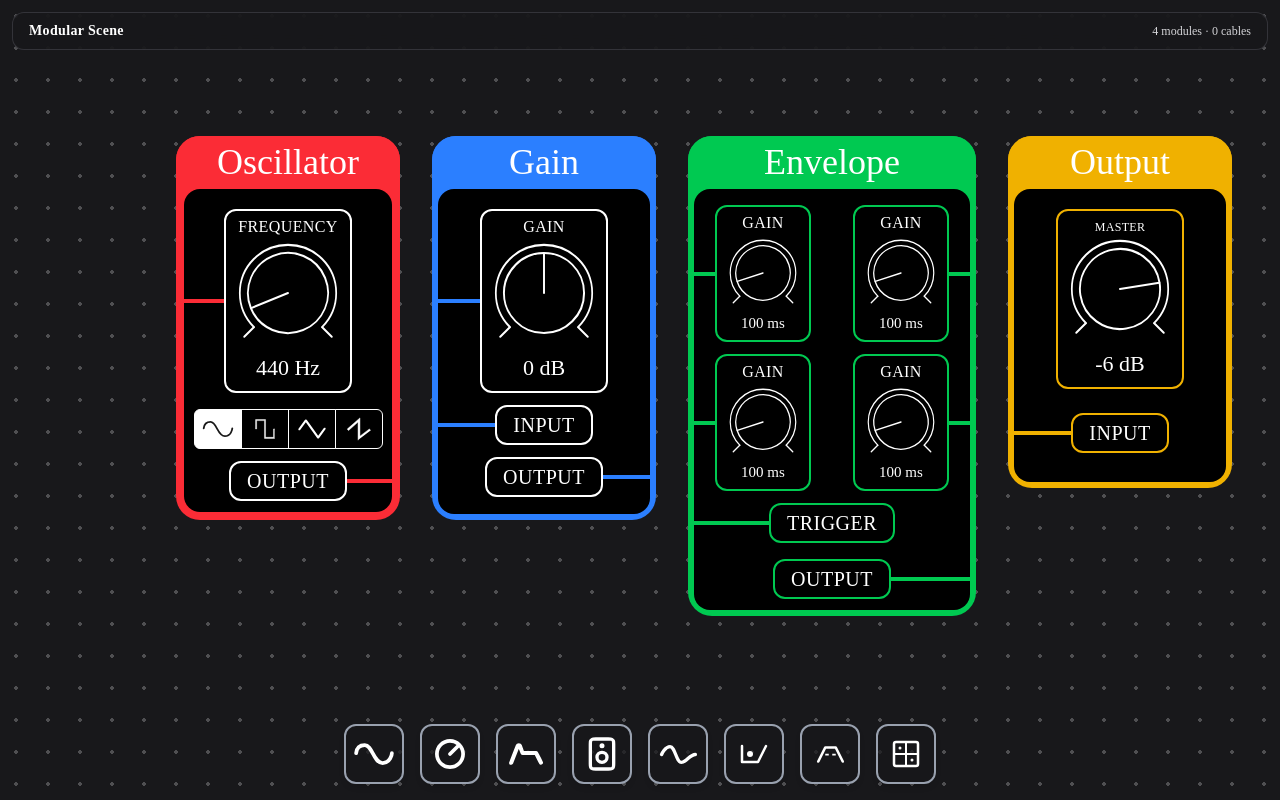
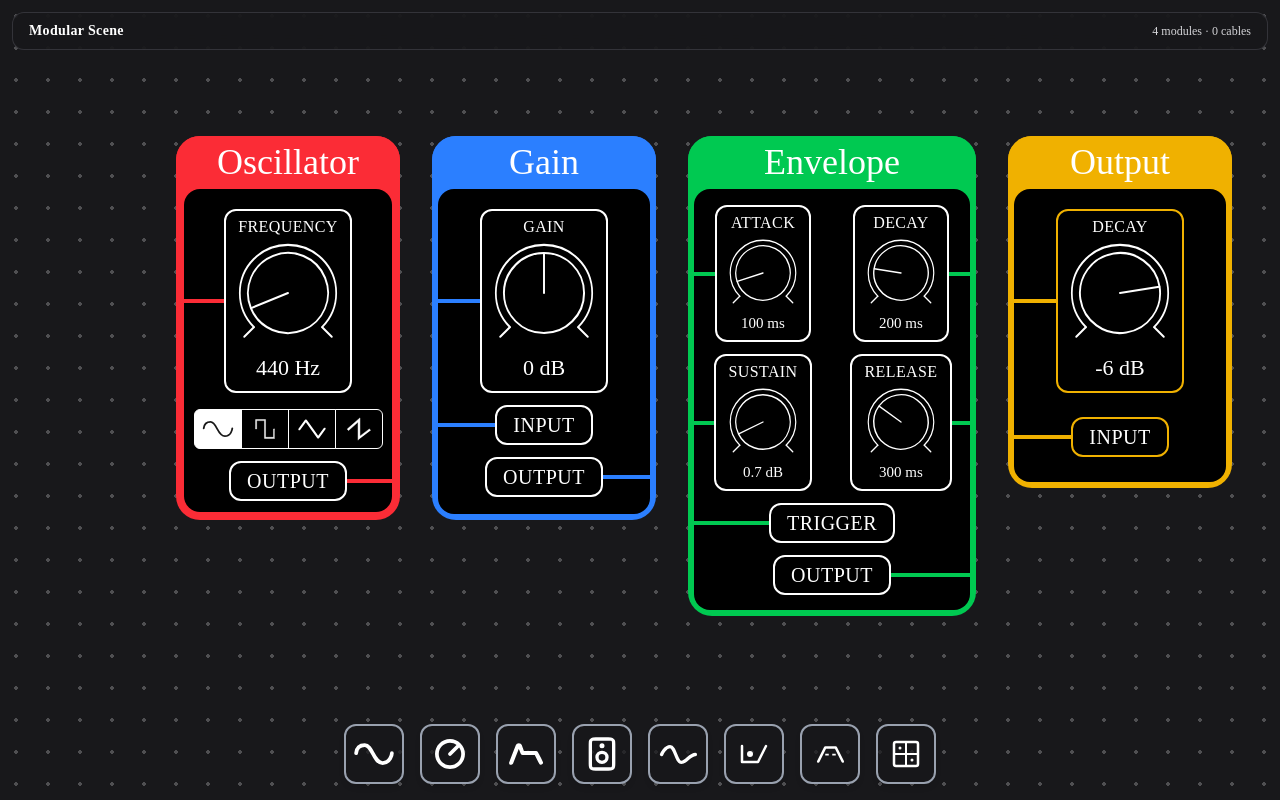
Before and after one commit to gnxrlyqf/synthesizer, a React (Vite) app in the folder canvas/: page / in a window 1280 px wide. Built offline with nearby package versions, Linux system fonts and the light colour scheme; a web font is replaced by a local one.

Commit message:
moved translation logic to another file

```diff
--- a/canvas/src/Interactions/Params.tsx
+++ b/canvas/src/Interactions/Params.tsx
@@ -1,6 +1,6 @@
 import { useConnection } from "../ConnectionContext";
 
-function KnobParam(props: {id: string; name: string; side: "left" | "right"; color: string; children: React.ReactNode}) {
+function KnobParam(props: {id: string; name: string; side: "left" | "right" | "none"; color: string; children: React.ReactNode}) {
   const {mode, id, selectTarget} = useConnection();
   const border = `border-${props.color}`;
   const bg = `bg-${props.color}`;
--- a/canvas/src/Modules/Envelope.tsx
+++ b/canvas/src/Modules/Envelope.tsx
@@ -1,16 +1,23 @@
 import { useEffect, useRef, useState } from "react";
 import Knob from "../Interactions/Knob";
-import { wouldOverlap } from "../Utils/wouldOverlap";
-import { KnobParam } from "../Interactions/Params";
+import { moveModule } from "../Utils/wouldOverlap";
+import { KnobParam, Param } from "../Interactions/Params";
+import type { ModuleProps } from "./Modules";
 
-const GRID_SIZE = 16;
 const MODULE_WIDTH = 288;
 const MODULE_HEIGHT = 480;
 const FRAME_INSET_X = 6;
 const FRAME_INSET_TOP = 8;
 const FRAME_INSET_BOTTOM = 6;
 
-function Envelope(props: {id: string, x: number, y: number, a: number, d: number, s: number, r: number, cameraX: number, cameraY: number}) {
+interface EnvelopeProps extends ModuleProps {
+  a: number;
+  d: number;
+  s: number;
+  r: number;
+}
+
+function Envelope(props: EnvelopeProps) {
   const moduleRef = useRef<HTMLDivElement | null>(null);
   const [position, setPosition] = useState<{ x: number; y: number } | null>({x: props.x, y: props.y});
 
@@ -42,40 +49,7 @@ function Envelope(props: {id: string, x: number, y: number, a: number, d: number
   }, [position]);
 
   const handleHeaderMouseDown = (e: React.MouseEvent<HTMLDivElement>) => {
-    if (!moduleRef.current) {
-      return;
-    }
-
-    const start = position ?? { x: props.x, y: props.y };
-    const offsetX = e.clientX - props.cameraX - start.x;
-    const offsetY = e.clientY - props.cameraY - start.y;
-
-    const handleMouseMove = (moveEvent: MouseEvent) => {
-      const worldX = moveEvent.clientX - props.cameraX - offsetX;
-      const worldY = moveEvent.clientY - props.cameraY - offsetY;
-      const snappedX = Math.round(worldX / GRID_SIZE) * GRID_SIZE;
-      const snappedY = Math.round(worldY / GRID_SIZE) * GRID_SIZE;
-
-      setPosition((prev) => {
-        if (!moduleRef.current || wouldOverlap(snappedX, snappedY, moduleRef.current)) {
-          return prev ?? start;
-        }
-
-        return {
-          x: snappedX,
-          y: snappedY,
-        };
-      });
-    };
-
-    const handleMouseUp = () => {
-      document.removeEventListener("mousemove", handleMouseMove);
-      document.removeEventListener("mouseup", handleMouseUp);
-    };
-
-    document.addEventListener("mousemove", handleMouseMove);
-    document.addEventListener("mouseup", handleMouseUp);
-    e.preventDefault();
+    moveModule(props, moduleRef, position, setPosition, e)
   };
 
   return (
@@ -108,45 +82,24 @@ function Envelope(props: {id: string, x: number, y: number, a: number, d: number
       >
         <div className="flex flex-row w-full">
           <div className="w-full flex flex-col gap-3 ">
-            <KnobParam id={props.id} name="gain" side="left" color="green-500">
+            <KnobParam id={props.id} name="attack" side="left" color="green-500">
               <Knob max={1000} min={0} step={1} value={attack} onChange={setAttack} size={68} unit="ms" />
             </KnobParam>
-            <KnobParam id={props.id} name="gain" side="left" color="green-500">
-              <Knob max={1000} min={0} step={1} value={attack} onChange={setAttack} size={68} unit="ms" />
+            <KnobParam id={props.id} name="sustain" side="left" color="green-500">
+              <Knob max={10} min={0} step={1} value={sustain} onChange={setSustain} size={68} unit="dB" />
             </KnobParam>
           </div>
           <div className="w-full flex flex-col gap-3">
-            <KnobParam id={props.id} name="gain" side="right" color="green-500">
-              <Knob max={1000} min={0} step={1} value={attack} onChange={setAttack} size={68} unit="ms" />
+            <KnobParam id={props.id} name="decay" side="right" color="green-500">
+              <Knob max={1000} min={0} step={1} value={decay} onChange={setDecay} size={68} unit="ms" />
             </KnobParam>
-            <KnobParam id={props.id} name="gain" side="right" color="green-500">
-              <Knob max={1000} min={0} step={1} value={attack} onChange={setAttack} size={68} unit="ms" />
+            <KnobParam id={props.id} name="release" side="right" color="green-500">
+              <Knob max={1000} min={0} step={1} value={release} onChange={setRelease} size={68} unit="ms" />
             </KnobParam>
           </div>
-
         </div>
-        <div className="w-full flex items-center">
-          <span
-            data-port-id={`${props.id}.trigger`}
-            data-port-side="left"
-            className="h-1 bg-green-500 flex-1"
-          />
-          <button className="px-4 py-2 rounded-xl border-2 border-green-500 text-white text-xl uppercase tracking-wide leading-none cursor-pointer">
-            Trigger
-          </button>
-          <span className="flex-1" />
-        </div>
-        <div className="w-full flex items-center mt-1">
-          <span className="flex-1" />
-          <button className="px-4 py-2 rounded-xl border-2 border-green-500 text-white text-xl uppercase tracking-wide leading-none cursor-pointer">
-            Output
-          </button>
-          <span
-            data-port-id={`${props.id}.output`}
-            data-port-side="right"
-            className="h-1 bg-green-500 flex-1"
-          />
-        </div>
+        <Param id={props.id} name="trigger" polarity="target" color="green-500"/>
+        <Param id={props.id} name="output" polarity="source" color="green-500"/>
       </div>
     </div>
   );
--- a/canvas/src/Modules/Output.tsx
+++ b/canvas/src/Modules/Output.tsx
@@ -1,15 +1,19 @@
 import { useEffect, useRef, useState } from "react";
 import Knob from "../Interactions/Knob";
-import { wouldOverlap } from "../Utils/wouldOverlap";
+import { type ModuleProps } from "./Modules";
+import { moveModule} from "../Utils/wouldOverlap";
+import { KnobParam, Param } from "../Interactions/Params";
 
-const GRID_SIZE = 16;
+
 const MODULE_WIDTH = 224;
 const MODULE_HEIGHT = 352;
 const FRAME_INSET_X = 6;
 const FRAME_INSET_TOP = 8;
 const FRAME_INSET_BOTTOM = 6;
 
-function Output(props: {id: string, x: number, y: number, m: number, cameraX: number, cameraY: number}) {
+interface OutputProps extends ModuleProps { m: number; }
+
+function Output(props: OutputProps) {
   const moduleRef = useRef<HTMLDivElement | null>(null);
   const [position, setPosition] = useState<{ x: number; y: number } | null>({x: props.x, y: props.y});
   const [master, setMaster] = useState(props.m);
@@ -28,49 +32,14 @@ function Output(props: {id: string, x: number, y: number, m: number, cameraX: nu
   };
 
   useEffect(() => {
-    if (!moduleRef.current || position) {
-      return;
-    }
+    if (!moduleRef.current || position) return;
 
     const rect = moduleRef.current.getBoundingClientRect();
     setPosition({ x: rect.left + window.scrollX, y: rect.top + window.scrollY });
   }, [position]);
 
   const handleHeaderMouseDown = (e: React.MouseEvent<HTMLDivElement>) => {
-    if (!moduleRef.current) {
-      return;
-    }
-
-    const start = position ?? { x: props.x, y: props.y };
-    const offsetX = e.clientX - props.cameraX - start.x;
-    const offsetY = e.clientY - props.cameraY - start.y;
-
-    const handleMouseMove = (moveEvent: MouseEvent) => {
-      const worldX = moveEvent.clientX - props.cameraX - offsetX;
-      const worldY = moveEvent.clientY - props.cameraY - offsetY;
-      const snappedX = Math.round(worldX / GRID_SIZE) * GRID_SIZE;
-      const snappedY = Math.round(worldY / GRID_SIZE) * GRID_SIZE;
-
-      setPosition((prev) => {
-        if (!moduleRef.current || wouldOverlap(snappedX, snappedY, moduleRef.current)) {
-          return prev ?? start;
-        }
-
-        return {
-          x: snappedX,
-          y: snappedY,
-        };
-      });
-    };
-
-    const handleMouseUp = () => {
-      document.removeEventListener("mousemove", handleMouseMove);
-      document.removeEventListener("mouseup", handleMouseUp);
-    };
-
-    document.addEventListener("mousemove", handleMouseMove);
-    document.addEventListener("mouseup", handleMouseUp);
-    e.preventDefault();
+    moveModule(props, moduleRef, position, setPosition, e)
   };
 
   return (
@@ -101,23 +70,10 @@ function Output(props: {id: string, x: number, y: number, m: number, cameraX: nu
         style={panelStyle}
         className="flex flex-1 min-h-0 flex-col gap-6 items-center rounded-2xl bg-black py-5"
       >
-        <div className="w-full flex items-center justify-center">
-          <div className="px-3 pt-2 pb-1 rounded-xl border-2 border-yellow-500 flex flex-col items-center gap-1">
-            <button className="cursor-pointer text-xs uppercase tracking-wide text-white">Master</button>
-            <Knob max={0} min={-30} step={0.1} value={master} onChange={setMaster} size={100} unit="dB" />
-          </div>
-        </div>
-        <div className="w-full flex items-center">
-          <span
-            data-port-id={`${props.id}.input`}
-            data-port-side="left"
-            className="h-1 bg-yellow-500 flex-1"
-          />
-          <button className="px-4 py-2 rounded-xl border-2 border-yellow-500 text-white text-xl uppercase tracking-wide leading-none cursor-pointer">
-            Input
-          </button>
-          <span className="flex-1" />
-        </div>
+        <KnobParam id={props.id} name="decay" side="left" color="yellow-500">
+          <Knob max={0} min={-30} step={0.1} value={master} onChange={setMaster} size={100} unit="dB" />
+        </KnobParam>
+        <Param id={props.id} name="input" polarity="target" color="yellow-500"/>
       </div>
     </div>
   );
--- a/canvas/src/Utils/wouldOverlap.ts
+++ b/canvas/src/Utils/wouldOverlap.ts
@@ -1,4 +1,6 @@
-const MODULE_GAP = 16;
+import type { ModuleProps } from "../Modules/Modules";
+
+const GRID_SIZE = 16;
 
 export function wouldOverlap(nextX: number, nextY: number, self: HTMLDivElement) {
   const width = self.offsetWidth;
@@ -16,10 +18,10 @@ export function wouldOverlap(nextX: number, nextY: number, self: HTMLDivElement)
     const otherBottom = otherTop + other.offsetHeight;
 
     const intersects =
-      nextX < otherRight + MODULE_GAP &&
-      nextX + width + MODULE_GAP > otherLeft &&
-      nextY < otherBottom + MODULE_GAP &&
-      nextY + height + MODULE_GAP > otherTop;
+      nextX < otherRight + GRID_SIZE &&
+      nextX + width + GRID_SIZE > otherLeft &&
+      nextY < otherBottom + GRID_SIZE &&
+      nextY + height + GRID_SIZE > otherTop;
 
     if (intersects) {
       return true;
@@ -28,3 +30,45 @@ export function wouldOverlap(nextX: number, nextY: number, self: HTMLDivElement)
 
   return false;
 }
+
+export function moveModule(
+  props: ModuleProps,
+  ref: React.RefObject<HTMLDivElement | null>,
+  position: {x: number; y: number} | null,
+  setPosition: React.Dispatch<React.SetStateAction<{x: number; y: number} | null>>,
+  e: React.MouseEvent<HTMLDivElement>
+  ) {
+    if (!ref.current)
+      return;
+
+    const start = position ?? { x: props.x, y: props.y };
+    const offsetX = e.clientX - props.cameraX - start.x;
+    const offsetY = e.clientY - props.cameraY - start.y;
+
+    const handleMouseMove = (moveEvent: MouseEvent) => {
+      const worldX = moveEvent.clientX - props.cameraX - offsetX;
+      const worldY = moveEvent.clientY - props.cameraY - offsetY;
+      const snappedX = Math.round(worldX / GRID_SIZE) * GRID_SIZE;
+      const snappedY = Math.round(worldY / GRID_SIZE) * GRID_SIZE;
+
+      setPosition((prev) => {
+        if (!ref.current || wouldOverlap(snappedX, snappedY, ref.current)) {
+          return prev ?? start;
+        }
+
+        return {
+          x: snappedX,
+          y: snappedY,
+        };
+      });
+    };
+
+    const handleMouseUp = () => {
+      document.removeEventListener("mousemove", handleMouseMove);
+      document.removeEventListener("mouseup", handleMouseUp);
+    };
+
+    document.addEventListener("mousemove", handleMouseMove);
+    document.addEventListener("mouseup", handleMouseUp);
+    e.preventDefault();
+}
```
Also changed, not shown: canvas/src/Modules/Gain.tsx (+9 -37 lines), canvas/src/Modules/Modules.tsx (+8 -0 lines), canvas/src/Modules/Oscillator.tsx (+8 -35 lines).
